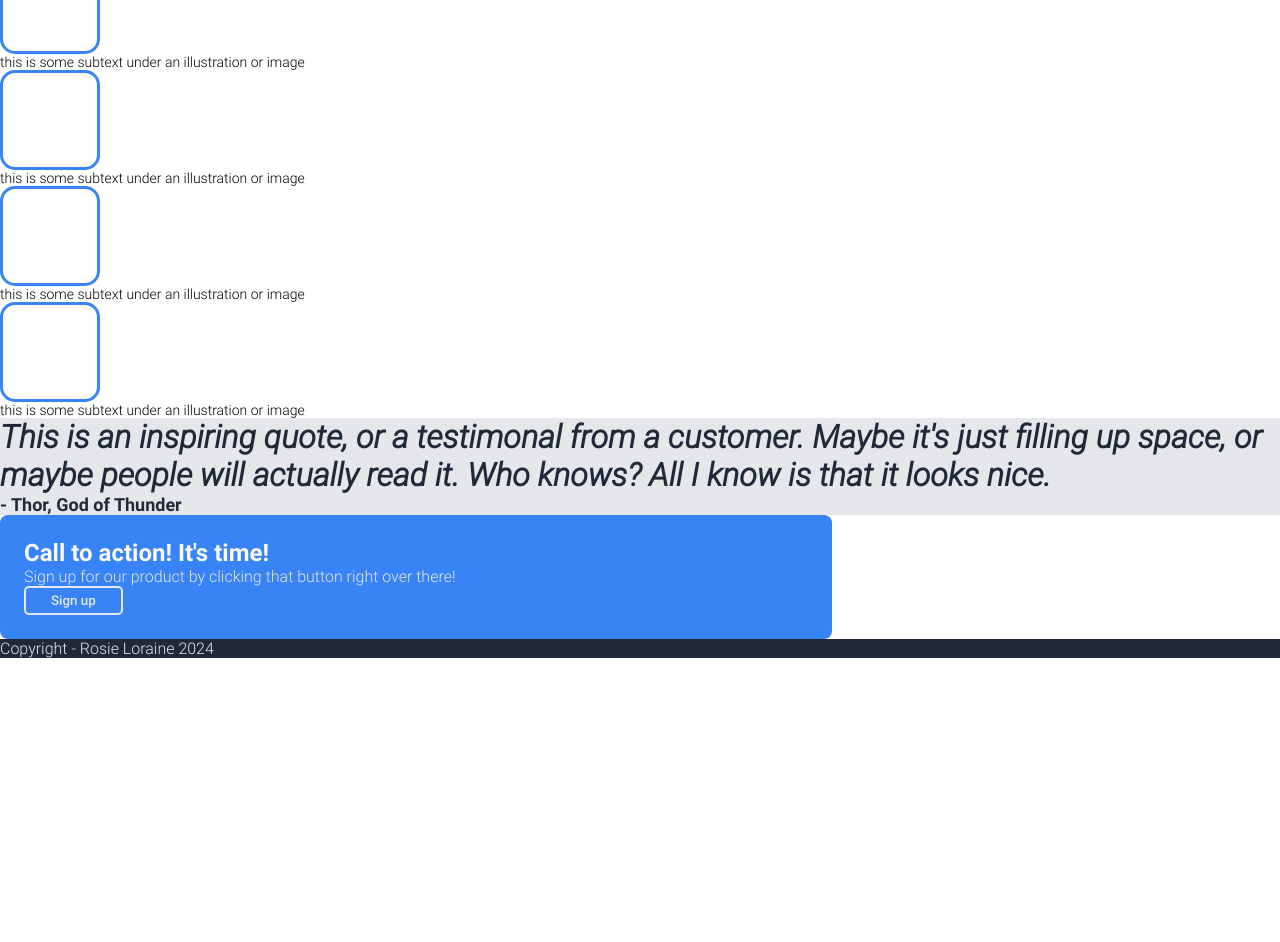
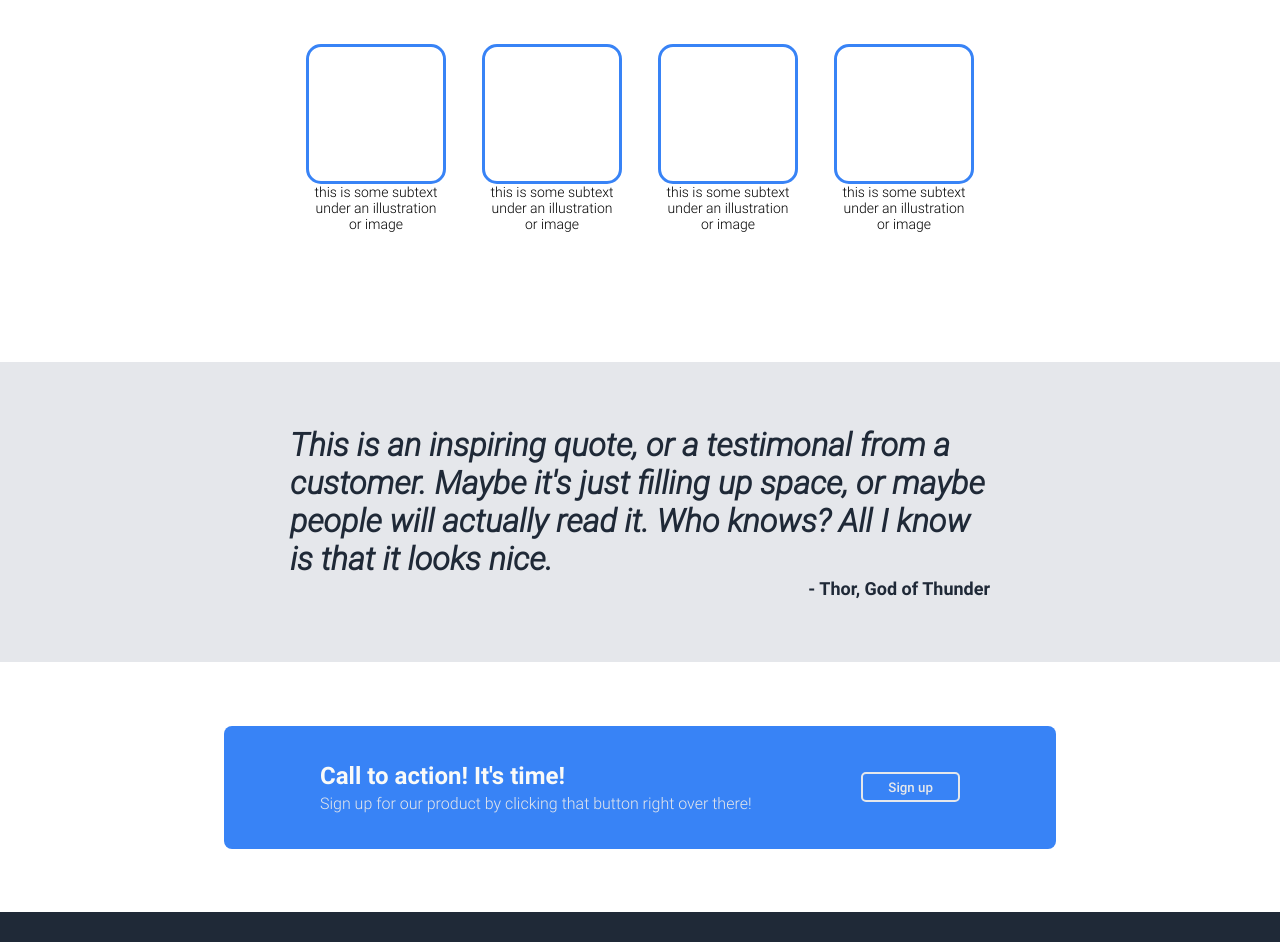
Before and after one commit to rosieosie/odin-landing-page, a plain HTML site: page index.html in a window 1280 px wide. Shown: the part 274-1216 px from the top of the page. Before the commit the page ends 932 px from the top, so only its background shows below. Drawn offline with Linux system fonts and the light colour scheme.

Commit message:
finish styling cta and quote sections

```diff
--- a/index.html
+++ b/index.html
@@ -27,6 +27,7 @@
 
 <div class="info">
     <h2>Some random information.</h2>
+    <div id="info-grid">
     <div class="figure">
         <div class="rectangle"></div>
         <p>this is some subtext under an illustration or image</p>
@@ -43,13 +44,17 @@
         <div class="rectangle"></div>
         <p>this is some subtext under an illustration or image</p>
     </div>
+    </div>
 </div>
 
 <div class="quote">
+    <div id="quote-text">
     <h1>This is an inspiring quote, or a testimonal from a customer. Maybe it's just filling up space, or maybe people will actually read it. Who knows? All I know is that it looks nice.</h1>
     <p>- Thor, God of Thunder</p>
+    </div>
 </div>
 
+<div class="cta-container">
 <div class="cta">
     <div class="cta-text">
         <h3>Call to action! It's time!</h3>
@@ -57,6 +62,7 @@
     </div>
     <button>Sign up</button>
 </div>
+</div>
 
 <div class="footer">
     <p class="secondary-text">Copyright - Rosie Loraine 2024</p>
--- a/styles.css
+++ b/styles.css
@@ -70,14 +70,21 @@ button {
     background-color: #3883F6;
     color: #F9FAF8;
     width: 65vw;
-    padding: 24px;
+    min-width: 500px;
+    padding-top: 36px;
+    padding-bottom: 36px;
+    padding-right: 96px;
+    padding-left: 96px;
     border-radius: 8px;
-
+    display: flex;
+    justify-content: space-between;
+    align-items: center;
 }
 
 .cta h3 {
     font-family: "Roboto Bold", sans-serif;
     font-size: 24px;
+    margin-bottom: 4px;
 }
 
 .quote {
@@ -88,6 +95,15 @@ button {
 
 .cta button {
     border: 2px solid #E5E7EB;
+    height: 30px;
+    flex: 0 0 auto;
+}
+
+.cta-container {
+    height: 250px;
+    display: flex;
+    justify-content: center;
+    align-items: center;
 }
 
 .quote p {
@@ -95,10 +111,29 @@ button {
     font-size: 18px;
 }
 
+.quote {
+    height: 300px;
+    display: flex;
+    justify-content: center;
+    align-items: center;
+    padding: 96px;
+}
+
+#quote-text {
+    width: 700px;
+    display: flex;
+    flex-direction: column;
+}
+
+#quote-text p {
+    align-self: flex-end;
+}
+
+
 .rectangle {
     border: 3px solid #3883F6;
-    width: 100px;
-    height: 100px;
+    width: 140px;
+    height: 140px;
     border-radius: 15px;
 }
 
@@ -112,3 +147,36 @@ button {
     font-family: "Roboto Light", sans-serif;
     font-size: 14px;
 }
+
+.footer {
+    padding: 36px;
+    display: flex;
+    justify-content: center;
+    align-items: center;
+}
+
+.info {
+    display: flex;
+    flex-direction: column;
+    justify-content: space-around;
+    align-items: center;
+    height: 450px;
+}
+
+#info-grid {
+    display: flex;
+    gap: 36px;
+    margin-bottom: 100px;
+}
+
+.figure {
+    text-align: center;
+    display: flex;
+    flex-direction: column;
+    justify-content: center;
+    align-items: center;
+}
+
+.figure p {
+    width: 130px;
+}
```
